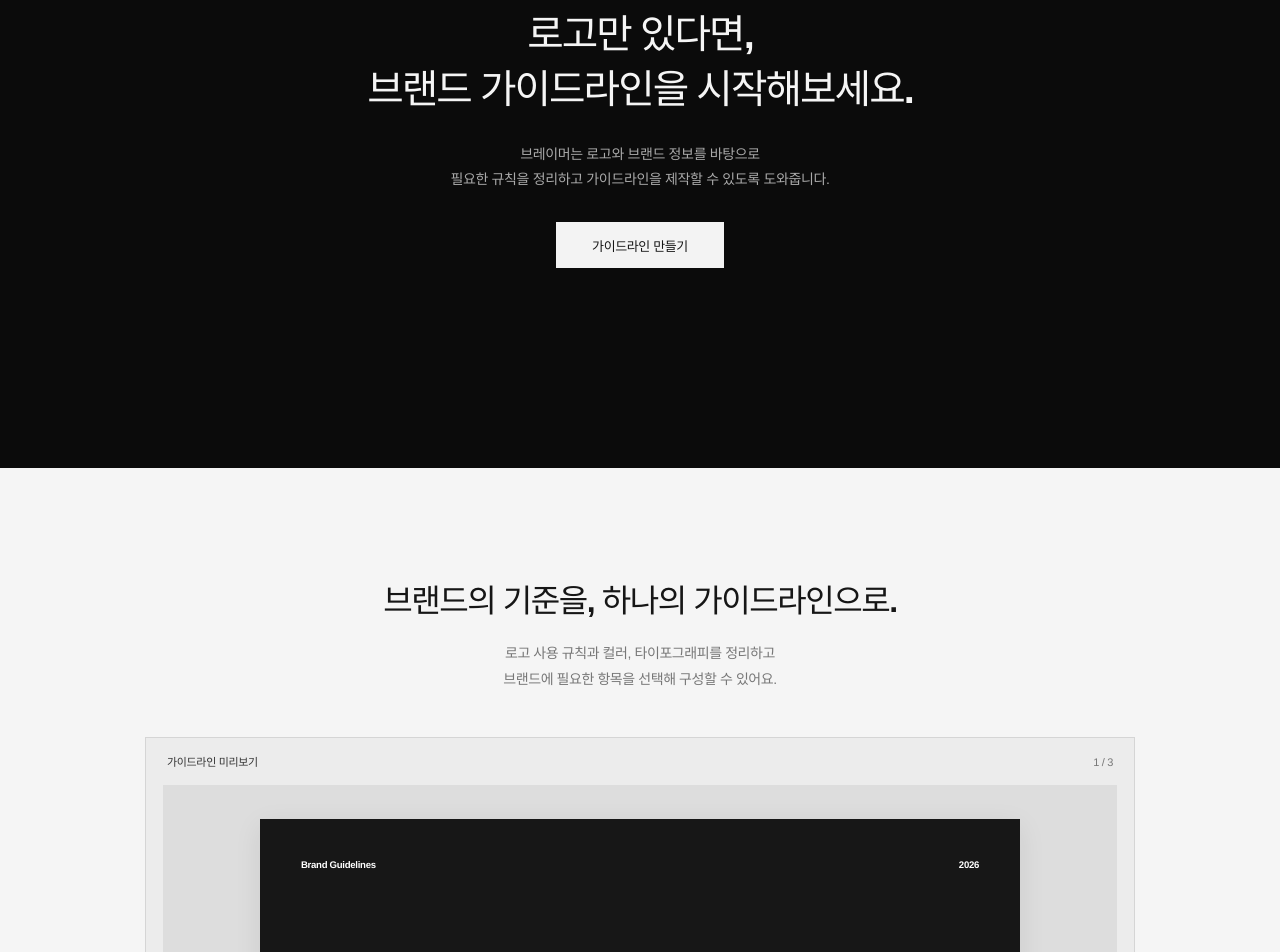
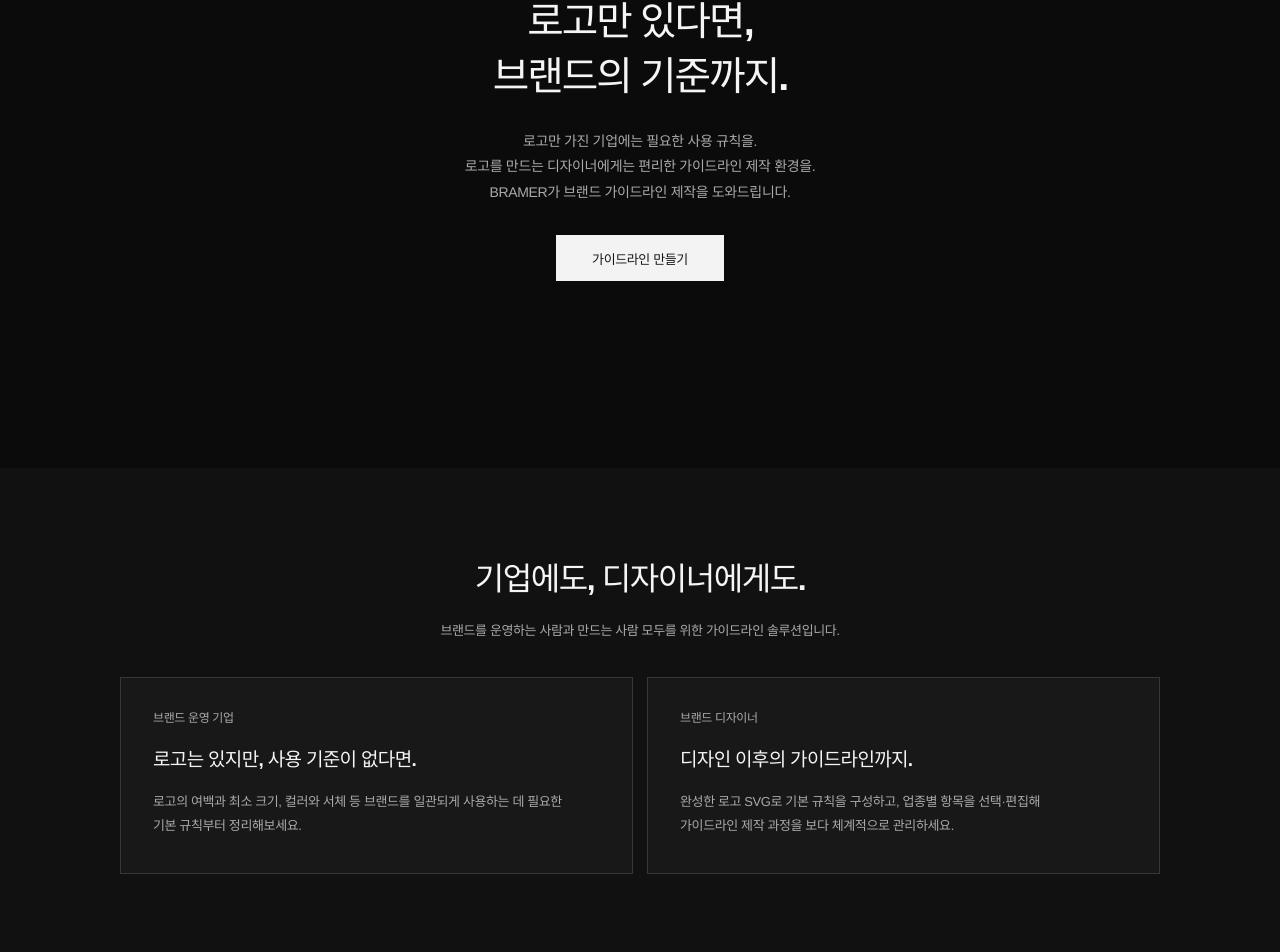
Before and after one commit to jyhome1228-cyber/brandcreator, a React (Vite) app: page / in a window 1280 px wide. Shown: the part 299-1251 px from the top of the page. Built offline with nearby package versions, Linux system fonts and the light colour scheme; a web font is replaced by a local one.

Commit message:
copy: position BRAMER for brand owners and designers
* copy: position Bramer for companies with a logo and designers creating guidelines

* style: add balanced company and designer service-value cards

* style: include two-audience landing section

```diff
--- a/src/Landing.tsx
+++ b/src/Landing.tsx
@@ -80,10 +80,31 @@ export default function Landing({ onStart }: LandingProps) {
     <main id="top">
       <section className="bramer-home-hero">
         <div className="bramer-home-hero-content" data-reveal>
-          <p className="bramer-home-overline">브랜드 가이드라인 제작 서비스</p>
-          <h1>로고만 있다면,<br/>브랜드 가이드라인을 시작해보세요.</h1>
-          <p className="bramer-home-description">브레이머는 로고와 브랜드 정보를 바탕으로<br className="bramer-desktop-break"/> 필요한 규칙을 정리하고 가이드라인을 제작할 수 있도록 도와줍니다.</p>
+          <p className="bramer-home-overline">브랜드 가이드라인 제작 솔루션</p>
+          <h1>로고만 있다면,<br/>브랜드의 기준까지.</h1>
+          <p className="bramer-home-description">로고만 가진 기업에는 필요한 사용 규칙을.<br className="bramer-desktop-break"/> 로고를 만드는 디자이너에게는 편리한 가이드라인 제작 환경을.<br className="bramer-desktop-break"/> BRAMER가 브랜드 가이드라인 제작을 도와드립니다.</p>
           <button type="button" className="bramer-home-primary" onClick={onStart}>가이드라인 만들기</button>
+        </div>
+      </section>
+
+      <section className="bramer-audience-section" aria-labelledby="bramer-audience-title">
+        <div className="bramer-audience-inner">
+          <div className="bramer-home-section-heading" data-reveal>
+            <h2 id="bramer-audience-title">기업에도, 디자이너에게도.</h2>
+            <p>브랜드를 운영하는 사람과 만드는 사람 모두를 위한 가이드라인 솔루션입니다.</p>
+          </div>
+          <div className="bramer-audience-grid" data-reveal>
+            <article>
+              <span>브랜드 운영 기업</span>
+              <h3>로고는 있지만, 사용 기준이 없다면.</h3>
+              <p>로고의 여백과 최소 크기, 컬러와 서체 등 브랜드를 일관되게 사용하는 데 필요한 기본 규칙부터 정리해보세요.</p>
+            </article>
+            <article>
+              <span>브랜드 디자이너</span>
+              <h3>디자인 이후의 가이드라인까지.</h3>
+              <p>완성한 로고 SVG로 기본 규칙을 구성하고, 업종별 항목을 선택·편집해 가이드라인 제작 과정을 보다 체계적으로 관리하세요.</p>
+            </article>
+          </div>
         </div>
       </section>
 
--- /dev/null
+++ b/src/audience.css
@@ -0,0 +1,27 @@
+/* Two audiences, one product — restrained editorial section */
+.bramer-audience-section{
+  background:#111;color:#f5f5f5;padding:88px 24px 100px;
+}
+.bramer-audience-inner{max-width:1040px;margin:0 auto;}
+.bramer-audience-section .bramer-home-section-heading{margin-bottom:34px;}
+.bramer-audience-section .bramer-home-section-heading h2{font-size:clamp(25px,2.5vw,34px)!important;}
+.bramer-audience-section .bramer-home-section-heading p{color:#aaa;font-size:13px!important;}
+.bramer-audience-grid{display:grid;grid-template-columns:repeat(2,minmax(0,1fr));gap:14px;text-align:left;}
+.bramer-audience-grid article{
+  padding:31px 32px 35px;border:1px solid #373737;background:#181818;min-width:0;
+}
+.bramer-audience-grid article>span{
+  display:block;font-size:12px;color:#aaa;margin-bottom:21px;font-weight:550;
+}
+.bramer-audience-grid h3{
+  margin:0 0 14px;font-size:19px!important;line-height:1.48!important;font-weight:600;letter-spacing:-.035em!important;
+}
+.bramer-audience-grid p{
+  margin:0;max-width:420px;font-size:13px!important;line-height:1.85!important;color:#aaa;word-break:keep-all;
+}
+@media(max-width:760px){
+ .bramer-audience-section{padding:65px 18px 74px;}
+ .bramer-audience-grid{grid-template-columns:1fr;gap:10px;}
+ .bramer-audience-grid article{padding:24px;}
+ .bramer-audience-grid h3{font-size:18px!important;}
+}
--- a/src/main.tsx
+++ b/src/main.tsx
@@ -33,3 +33,5 @@ import './brand-alignment.css';
 import './wordmark.css';
 
 import './svg-upload-help.css';
+
+import './audience.css';
```
